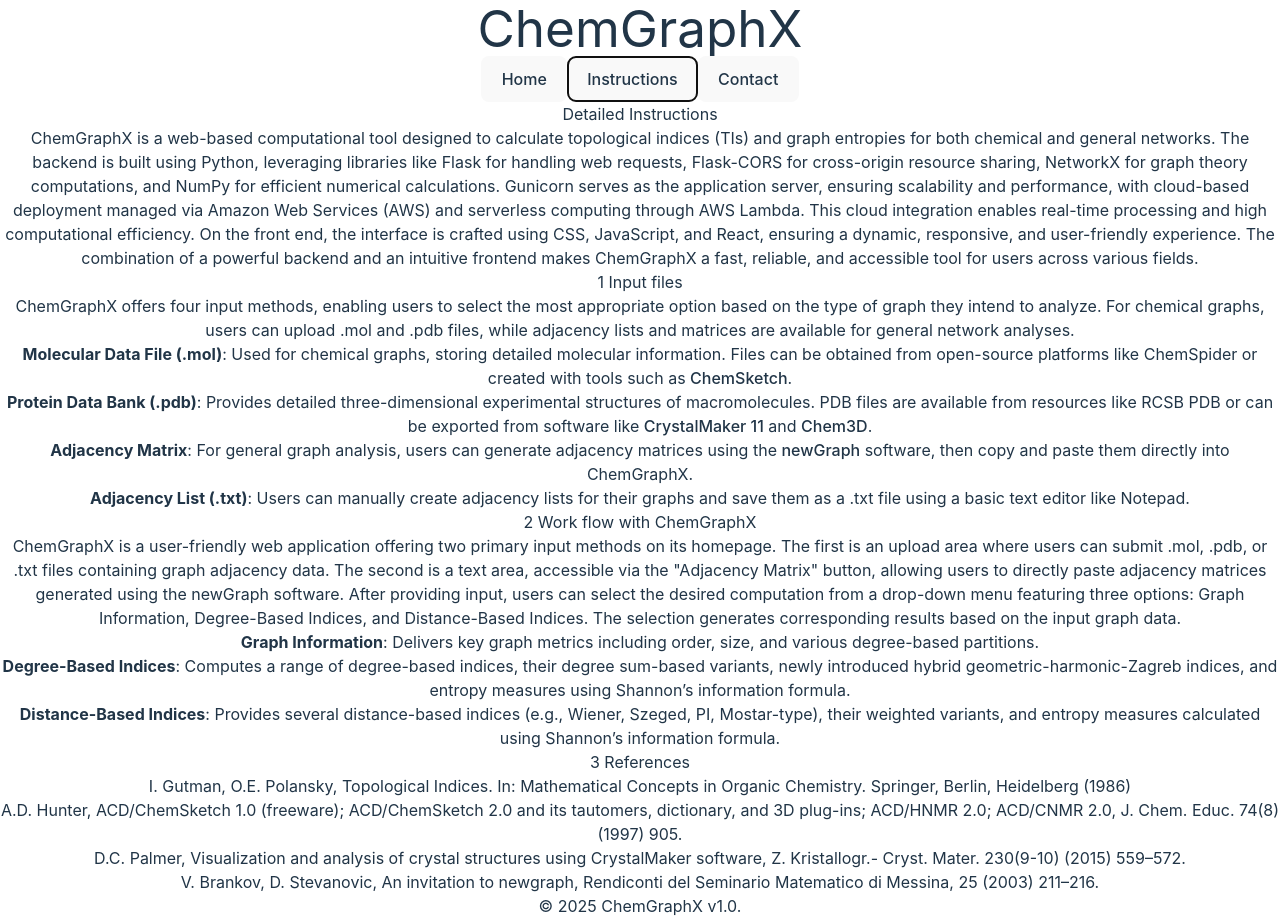
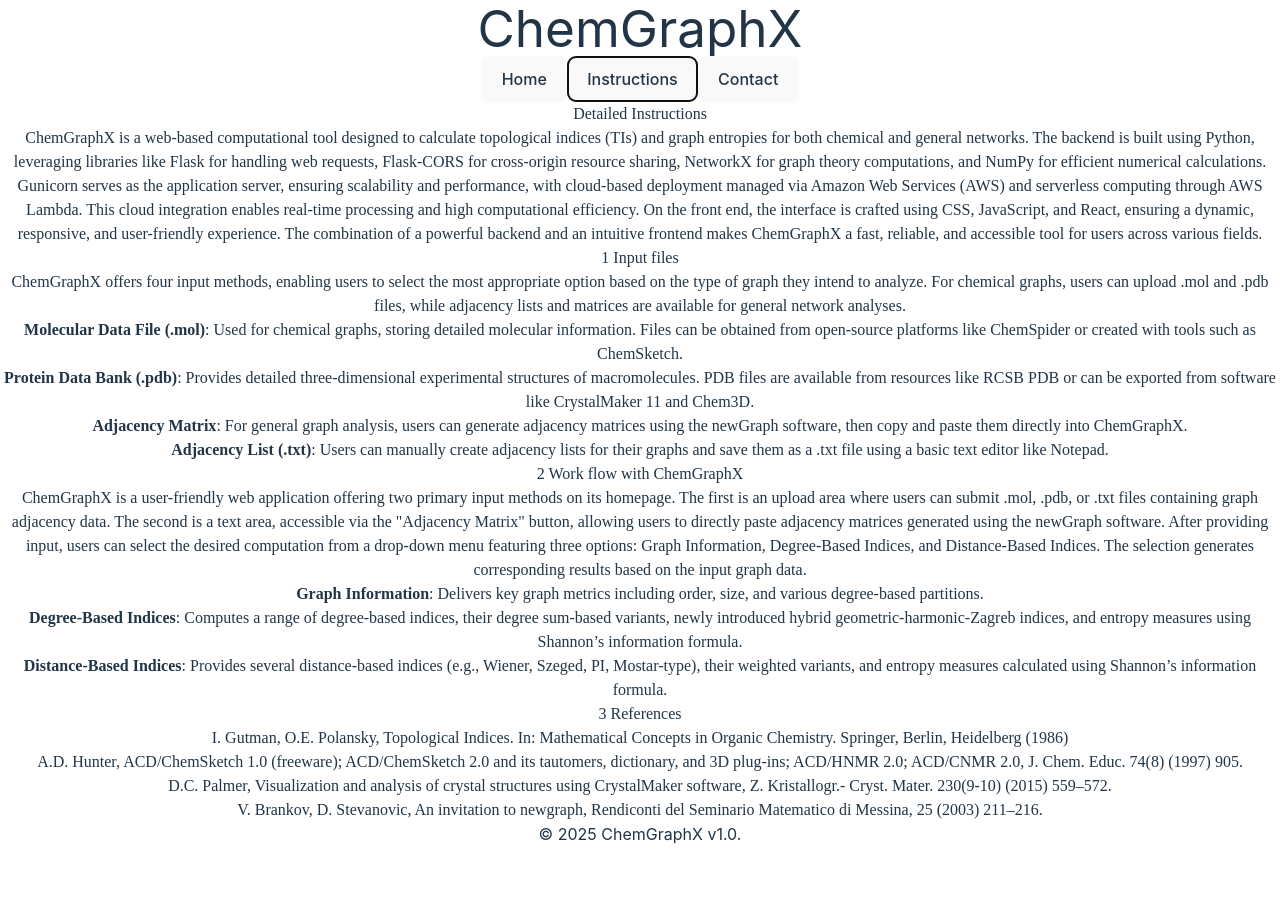
Before and after one commit to aditya-jindal/chem-graph, a React (Vite) app in the folder client/: page / in a window 1280 px wide. Both pictures are taken after a click on the button "Instructions". After the commit the page ends 846 px from the top, so only its background shows below. Built offline with nearby package versions, Linux system fonts and the light colour scheme.

Commit message:
changed instructions tab font format

```diff
--- a/client/src/tabs/InstructionsTab.jsx
+++ b/client/src/tabs/InstructionsTab.jsx
@@ -1,6 +1,6 @@
 const InstructionsTab = () => {
   return (
-    <div className="bg-white shadow-lg rounded-4xl p-8 max-w-4xl mx-auto text-justify">
+    <div className="bg-white shadow-lg rounded-4xl p-8 max-w-4xl mx-auto text-justify times-new-roman-font">
       <h2 className="text-2xl font-semibold mb-4 text-blue-600">Detailed Instructions</h2>
       <p className="mb-6">
         ChemGraphX is a web-based computational tool designed to calculate topological indices (TIs) and graph entropies for both chemical and general networks. The backend is built using Python, leveraging libraries like Flask for handling web requests, Flask-CORS for cross-origin resource sharing, NetworkX for graph theory computations, and NumPy for efficient numerical calculations. Gunicorn serves as the application server, ensuring scalability and performance, with cloud-based deployment managed via Amazon Web Services (AWS) and serverless computing through AWS Lambda. This cloud integration enables real-time processing and high computational efficiency. On the front end, the interface is crafted using CSS, JavaScript, and React, ensuring a dynamic, responsive, and user-friendly experience. The combination of a powerful backend and an intuitive frontend makes ChemGraphX a fast, reliable, and accessible tool for users across various fields.
```
